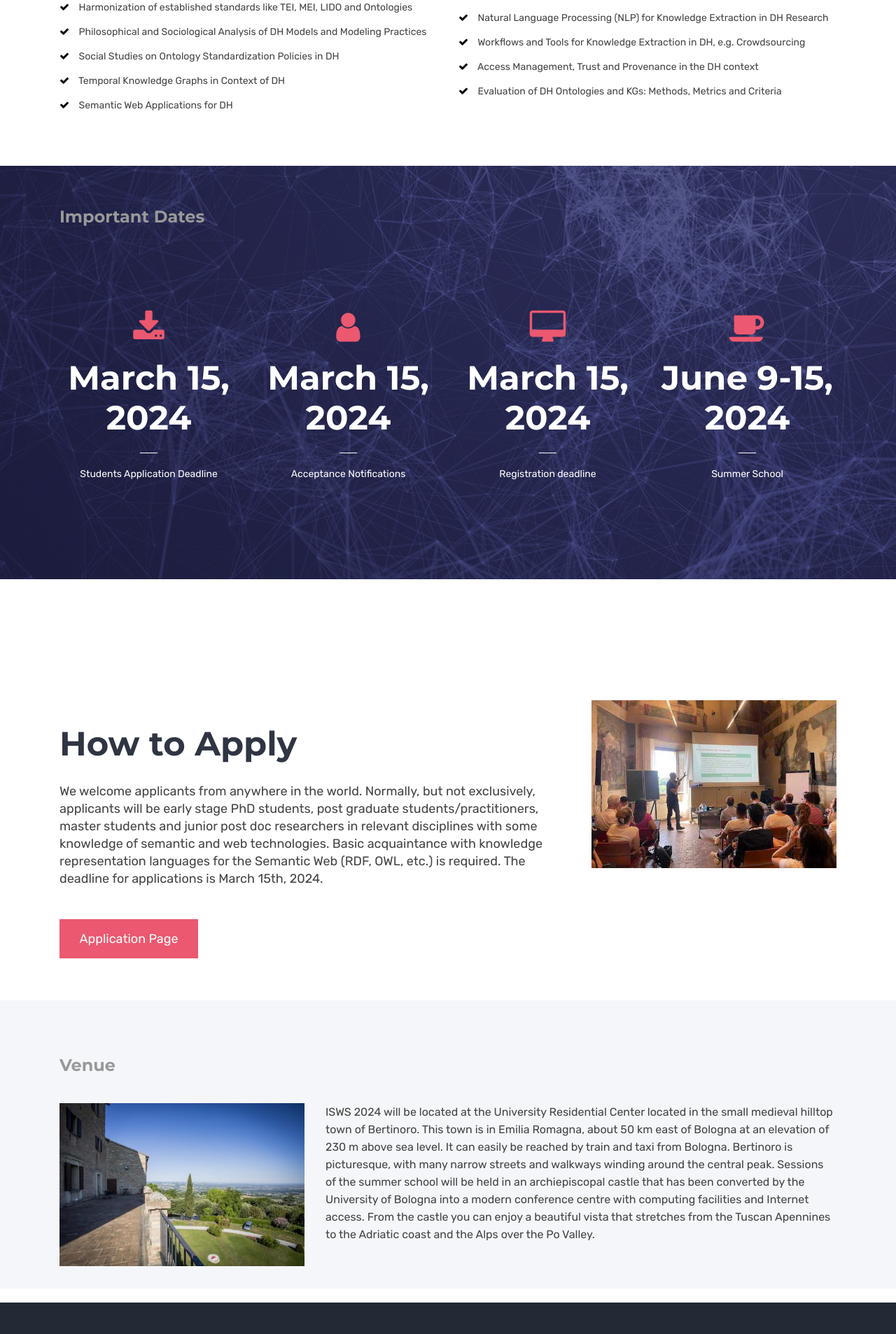
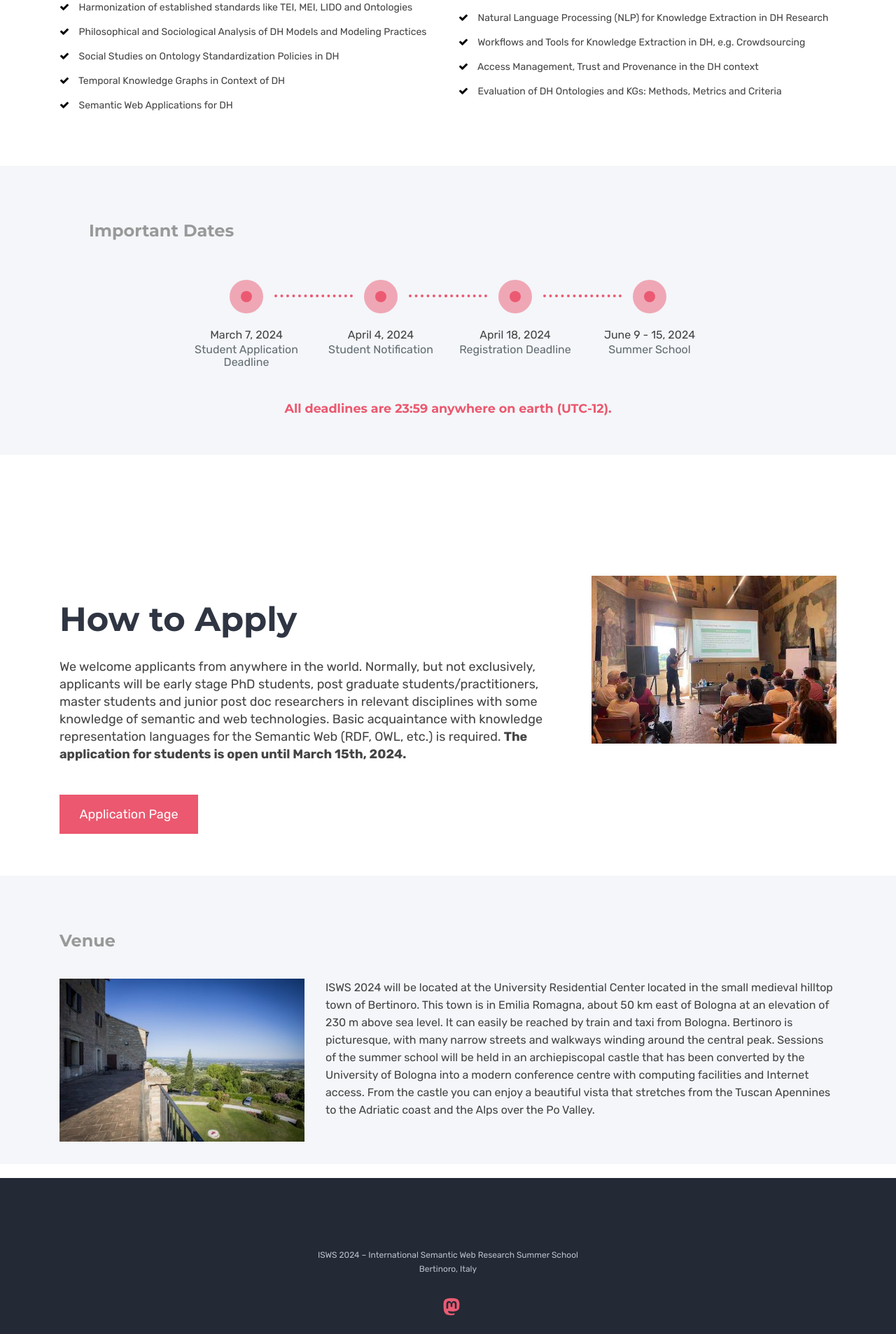
Before and after one commit to SemanticWebSchool/semanticwebschool.github.io, a Jekyll site: the page built from index.html, in a window 1280 px wide. Shown: the part 986-2893 px from the top of the page at 70% size. Built offline with Jekyll 4.4.1, drawn with Linux system fonts in a browser that asks for light colours.

```diff
--- a/index.html
+++ b/index.html
@@ -160,41 +160,84 @@ canonical: https://semanticwebschool.github.io
     </div>
   </div>
 
-<div class="mb-60"></div>
-      <div id="counter">
-        <div class="container">
-          <h4 class="sub-title">Important Dates</h4>
-          <div class="row count-to-sec">
-            <div class="col-md-3 col-sm-6 count-one">
-              <span class="icon"><i class="fa fa-download"> </i></span>
-              <h3 class="timer count-value" data-to="561" data-speed="1000">March 15, 2024</h3>
-              <hr class="width25-divider">
-              <small class="count-title">Students Application Deadline</small>
+  <div class="mb-60"></div>
+  <div class="header-style-2">
+    <div class="container container-dates">
+      <h4 id="dates" class="sub-title title-dates text-secondary">
+        Important Dates
+      </h4>
+      <div class="row">
+        <div class="col">
+          <div class="timeline-steps aos-init aos-animate" data-aos="fade-up">
+            <div class="timeline-step">
+              <div
+                class="timeline-content"
+                data-toggle="popover"
+                data-trigger="hover"
+                data-placement="top"
+                title=""
+                data-content="Paper submission deadline"
+                data-original-title="2024"
+              >
+                <div class="inner-circle"></div>
+                <p class="h6 mt-3 mb-1">March 7, 2024</p>
+                <p class="h6 text-muted mb-0 mb-lg-0">Student Application Deadline</p>
+              </div>
             </div>
-
-            <div class="col-md-3 col-sm-6 count-one">
-              <span class="icon"><i class="fa fa-user"> </i></span>
-              <h3 class="timer count-value" data-to="950" data-speed="1000">March 15, 2024</h3>
-              <hr class="width25-divider">
-              <small class="count-title">Acceptance Notifications</small>
+            <div class="timeline-step">
+              <div
+                class="timeline-content"
+                data-toggle="popover"
+                data-trigger="hover"
+                data-placement="top"
+                title=""
+                data-content="Author notification"
+                data-original-title="2024"
+              >
+                <div class="inner-circle"></div>
+                <p class="h6 mt-3 mb-1">April 4, 2024</p>
+                <p class="h6 text-muted mb-0 mb-lg-0">Student Notification</p>
+              </div>
             </div>
-
-            <div class="col-md-3 col-sm-6 count-one">
-              <span class="icon"><i class="fa fa-desktop"> </i></span>
-              <h3 class="timer count-value" data-to="978" data-speed="1000">March 15, 2024</h3>
-              <hr class="width25-divider">
-              <small class="count-title">Registration deadline</small>
+            <div class="timeline-step">
+              <div
+                class="timeline-content"
+                data-toggle="popover"
+                data-trigger="hover"
+                data-placement="top"
+                title=""
+                data-content="Camera Ready Versions"
+                data-original-title="2024"
+              >
+                <div class="inner-circle"></div>
+                <p class="h6 mt-3 mb-1">April 18, 2024</p>
+                <p class="h6 text-muted mb-0 mb-lg-0">Registration Deadline</p>
+              </div>
             </div>
-
-            <div class="col-md-3 col-sm-6 count-one">
-              <span class="icon"><i class="fa fa-coffee"> </i></span>
-              <h3 class="timer count-value" data-to="1700" data-speed="1000">June 9-15, 2024</h3>
-              <hr class="width25-divider">
-              <small class="count-title">Summer School</small>
+            <div class="timeline-step">
+              <div
+                class="timeline-content"
+                data-toggle="popover"
+                data-trigger="hover"
+                data-placement="top"
+                title=""
+                data-content="And here's some amazing content. It's very engaging. Right?"
+                data-original-title="2010"
+              >
+                <div class="inner-circle"></div>
+                <p class="h6 mt-3 mb-1">June 9 - 15, 2024</p>
+                <p class="h6 text-muted mb-0 mb-lg-0">Summer School</p>
+              </div>
             </div>
           </div>
         </div>
       </div>
+
+      <h6 class="text-primary text-center">
+        All deadlines are 23:59 anywhere on earth (UTC-12).
+      </h6>
+    </div>
+  </div>
 
   <div class="mb-60"></div>
   <div class="header-style-1">
@@ -204,7 +247,7 @@ canonical: https://semanticwebschool.github.io
           <div class="hero-content-v2">
             <h3><strong>How to Apply</strong></h3>
             <p>
-              We welcome applicants from anywhere in the world. Normally, but not exclusively, applicants will be early stage PhD students, post graduate students/practitioners, master students and junior post doc researchers in relevant disciplines with some knowledge of semantic and web technologies. Basic acquaintance with knowledge representation languages for the Semantic Web (RDF, OWL, etc.) is required. The deadline for applications is March 15th, 2024.
+              We welcome applicants from anywhere in the world. Normally, but not exclusively, applicants will be early stage PhD students, post graduate students/practitioners, master students and junior post doc researchers in relevant disciplines with some knowledge of semantic and web technologies. Basic acquaintance with knowledge representation languages for the Semantic Web (RDF, OWL, etc.) is required. <strong>The application for students is open until March 15th, 2024.</strong>
             </p>
             <a
               href="apply.html"
```
Also changed, not shown: 1 other file.
